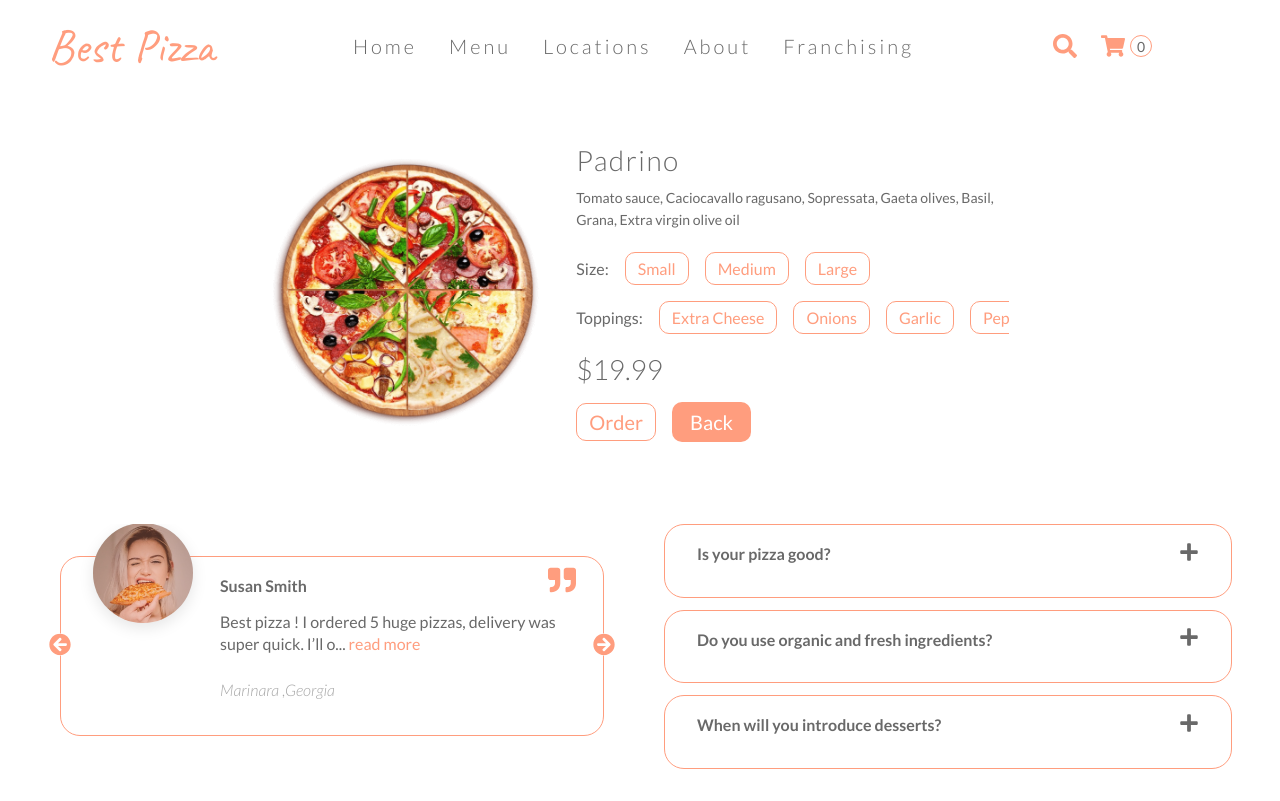
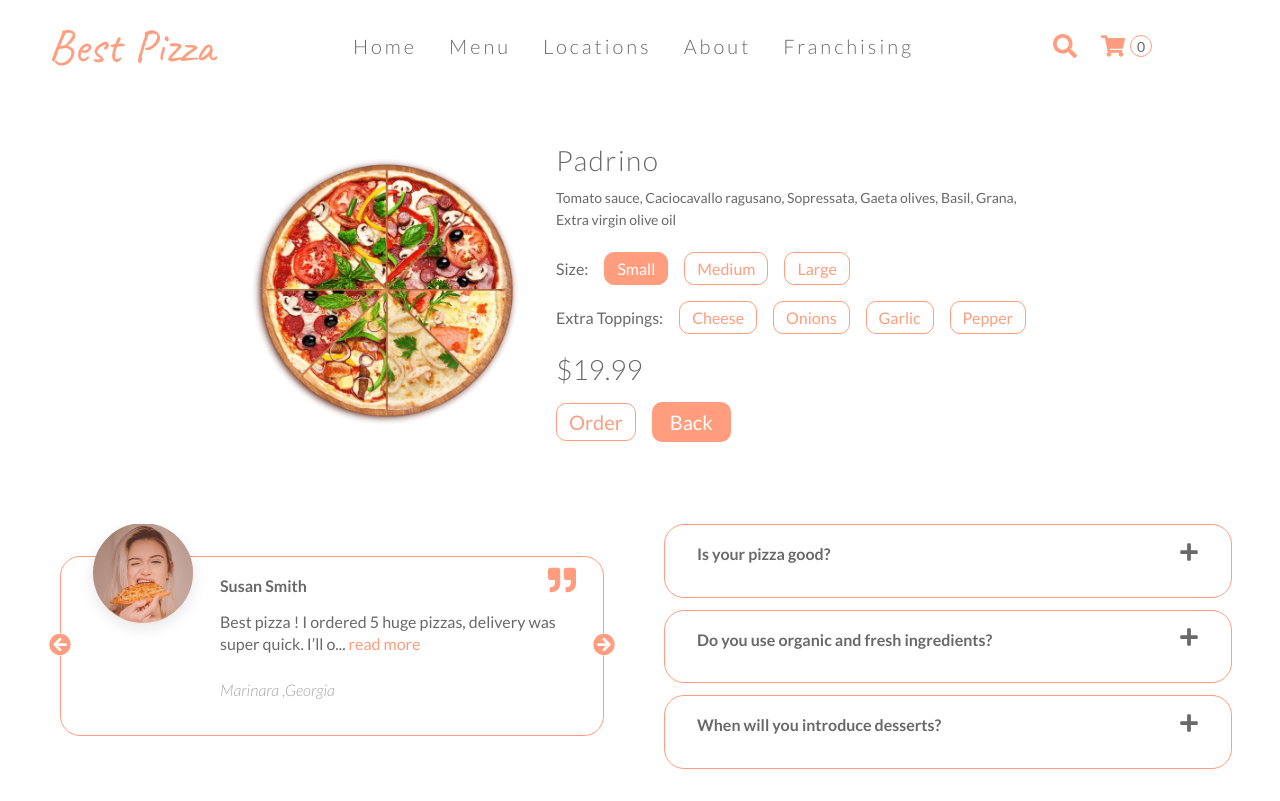
Before and after one commit to JaneMoroz/Best-Pizza-Restaurant, a React (Create React App) app in the folder client/: page /menu/0 in a window 1280 px wide. Built offline with nearby package versions, Linux system fonts and the light colour scheme.

Commit message:
Add "Size" & "Extra toppings" Functionality

```diff
--- a/client/src/components/cart/CartItem.js
+++ b/client/src/components/cart/CartItem.js
@@ -3,7 +3,7 @@ import { useCartContext } from "../../context/cart_context";
 import { FaCaretUp, FaCaretDown, FaRegTimesCircle } from "react-icons/fa";
 import { formatPrice } from "../../utils";
 
-const CartItem = ({ id, name, image, price, amount }) => {
+const CartItem = ({ id, name, image, price, amount, size, toppings }) => {
   const { removeItem, toggleAmount } = useCartContext();
   return (
     <article className="cart-item">
@@ -13,6 +13,8 @@ const CartItem = ({ id, name, image, price, amount }) => {
       <div className="cart-item__text">
         <h3>{name}</h3>
         <p>{formatPrice(price)}</p>
+        <p className="size">{size}</p>
+        <p className="toppings">Add more {toppings.join(", ").toLowerCase()}</p>
       </div>
       <div className="cart-item__quantity">
         <button
--- a/client/src/data.js
+++ b/client/src/data.js
@@ -25,9 +25,9 @@ export const menuOptions = [
         values: ["Small", "Medium", "Large"],
       },
       {
-        name: "Toppings",
+        name: "Extra Toppings",
         values: [
-          "Extra Cheese",
+          "Cheese",
           "Onions",
           "Garlic",
           "Pepper",
@@ -41,9 +41,9 @@ export const menuOptions = [
     category: "pasta",
     options: [
       {
-        name: "Toppings",
+        name: "Extra Toppings",
         values: [
-          "Extra Cheese",
+          "Cheese",
           "Onions",
           "Garlic",
           "Pepper",
@@ -57,9 +57,9 @@ export const menuOptions = [
     category: "salad",
     options: [
       {
-        name: "Toppings",
+        name: "Extra Toppings",
         values: [
-          "Extra Cheese",
+          "Cheese",
           "Onions",
           "Garlic",
           "Pepper",
--- a/client/src/index.css
+++ b/client/src/index.css
@@ -466,6 +466,20 @@ Cart Details
 
 .cart-item__quantity p {
   display: inline-block;
+}
+
+.cart-item__text {
+  display: grid;
+  grid-template-columns: 1fr 1fr;
+}
+
+.toppings,
+.size {
+  max-width: 16rem;
+  grid-column: 1 / -1;
+  color: var(--tertiary);
+  font-size: 1.4rem;
+  font-style: italic;
 }
 
 .cart-item__text h2 {
@@ -1043,6 +1057,7 @@ Single Product
 
 .option span {
   padding-bottom: 1.6rem;
+  white-space: nowrap;
 }
 
 .option__btns {
--- a/client/src/pages/SingleItem.js
+++ b/client/src/pages/SingleItem.js
@@ -17,9 +17,57 @@ const SingleItem = () => {
     single_menu_item_options: options,
   } = useMenuContext();
 
+  const [finalPrice, setFinalPrice] = useState("");
+  const [size, setSize] = useState("Small");
+  const [toppings, setToppings] = useState([]);
+
   useEffect(() => {
     fetchMenuItem(+id);
   }, [id]);
+
+  useEffect(() => {
+    if (item) setFinalPrice(item.price);
+  }, [item]);
+
+  useEffect(() => {
+    var oldPrice = +item.price;
+    var newPrice = "";
+    if (size === "Small") newPrice = oldPrice;
+    if (size === "Medium") newPrice = oldPrice + 300;
+    if (size === "Large") newPrice = oldPrice + 500;
+    if (toppings.length > 0) newPrice += 100 * toppings.length;
+    setFinalPrice(newPrice);
+  }, [size, toppings]);
+
+  const handleOption = (e) => {
+    let name = e.target.name;
+    let value = e.target.textContent;
+    if (name === "Size") {
+      setSize(value);
+    } else {
+      let tempToppings = [...toppings];
+      if (tempToppings.includes(value)) {
+        const index = tempToppings.findIndex((item) => item === value);
+        tempToppings.splice(index, 1);
+      } else {
+        tempToppings.push(value);
+      }
+      setToppings(tempToppings);
+    }
+  };
+
+  const handleAddToCart = (item) => {
+    addToCart({
+      id: item.id,
+      name: item.name,
+      image: item.image,
+      price: finalPrice,
+      size,
+      toppings,
+    });
+    setToppings([]);
+    setSize("Small");
+  };
 
   if (loading) {
     return <div className="loader"></div>;
@@ -52,8 +100,14 @@ const SingleItem = () => {
                       {option.values.map((value, index) => {
                         return (
                           <button
+                            name={option.name}
                             key={index}
-                            className="btn btn--outlined btn--small"
+                            className={`btn btn--outlined btn--small ${
+                              toppings.includes(value) || size === value
+                                ? "btn--active"
+                                : ""
+                            }`}
+                            onClick={(e) => handleOption(e)}
                           >
                             {value}
                           </button>
@@ -65,18 +119,11 @@ const SingleItem = () => {
               })}
             </div>
           )}
-          <p className="price">{formatPrice(item.price)}</p>
+          <p className="price">{formatPrice(finalPrice)}</p>
           <button
             type="button"
             className="btn btn--outlined"
-            onClick={() =>
-              addToCart({
-                id: item.id,
-                name: item.name,
-                image: item.image,
-                price: item.price,
-              })
-            }
+            onClick={() => handleAddToCart(item)}
           >
             Order
           </button>
--- a/client/src/reducers/cart_reducer.js
+++ b/client/src/reducers/cart_reducer.js
@@ -16,11 +16,30 @@ const cart_reducer = (state, action) => {
     return { ...state, isCartOpen: false };
   }
   if (action.type === ADD_TO_CART) {
-    const { image, name, price, id, amount = 1 } = action.payload;
-    const tempItem = state.cart.find((i) => i.id === id);
+    const {
+      image,
+      name,
+      price,
+      id,
+      amount = 1,
+      size = "Small",
+      toppings = [],
+    } = action.payload;
+
+    // Create id
+    let itemId = "";
+    if (toppings.length > 0) {
+      toppings.sort();
+      const toppingsString = toppings.join("");
+      itemId = id + size + toppingsString;
+    } else {
+      itemId = id + size;
+    }
+
+    const tempItem = state.cart.find((i) => i.id === itemId);
     if (tempItem) {
       const tempCart = state.cart.map((cartItem) => {
-        if (cartItem.id === id) {
+        if (cartItem.id === itemId) {
           let newAmount = cartItem.amount + amount;
           return { ...cartItem, amount: newAmount };
         } else {
@@ -33,8 +52,10 @@ const cart_reducer = (state, action) => {
         image,
         name,
         price,
-        id,
+        id: itemId,
         amount: 1,
+        size,
+        toppings,
       };
       return { ...state, cart: [...state.cart, newItem] };
     }
```
